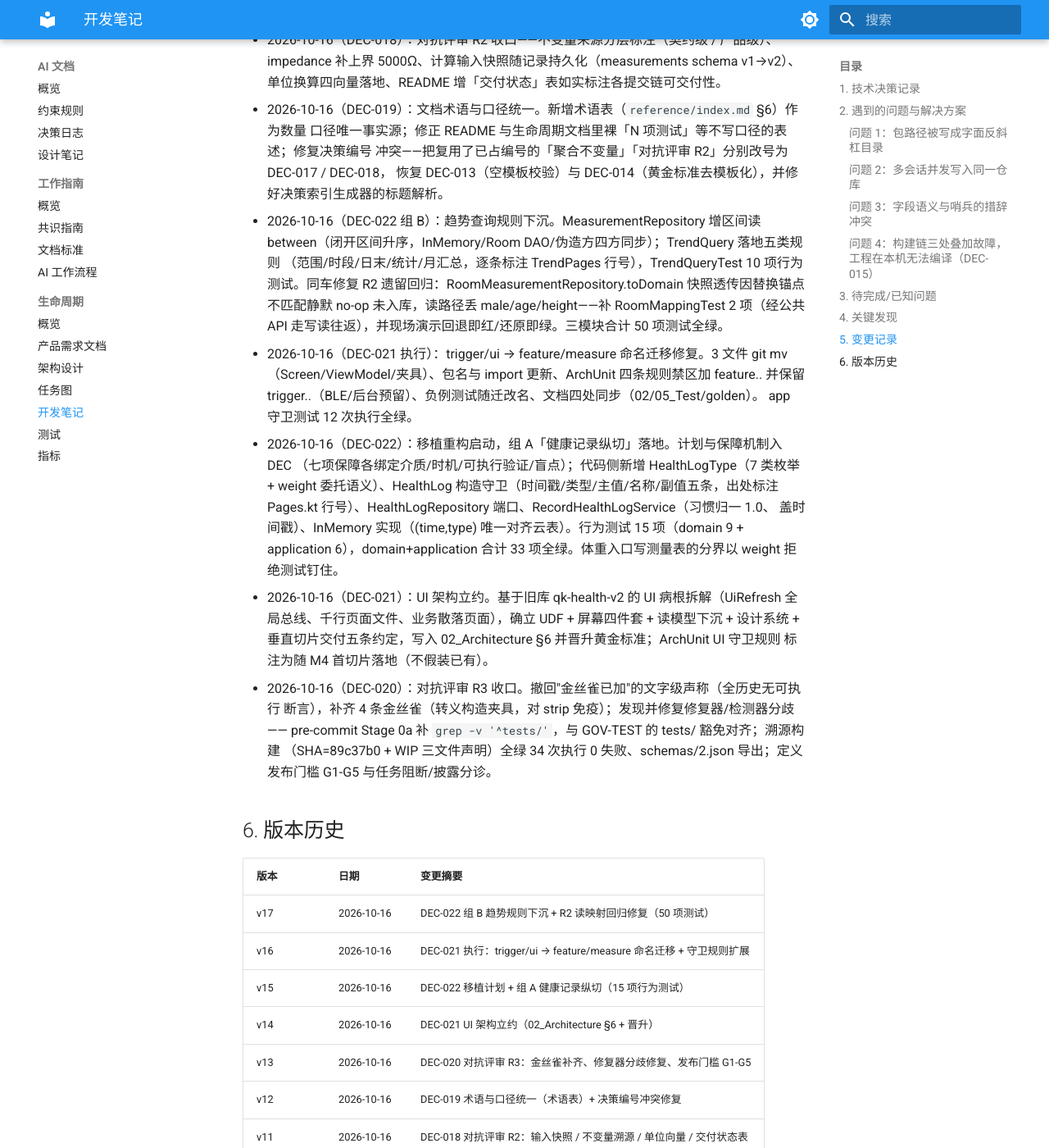
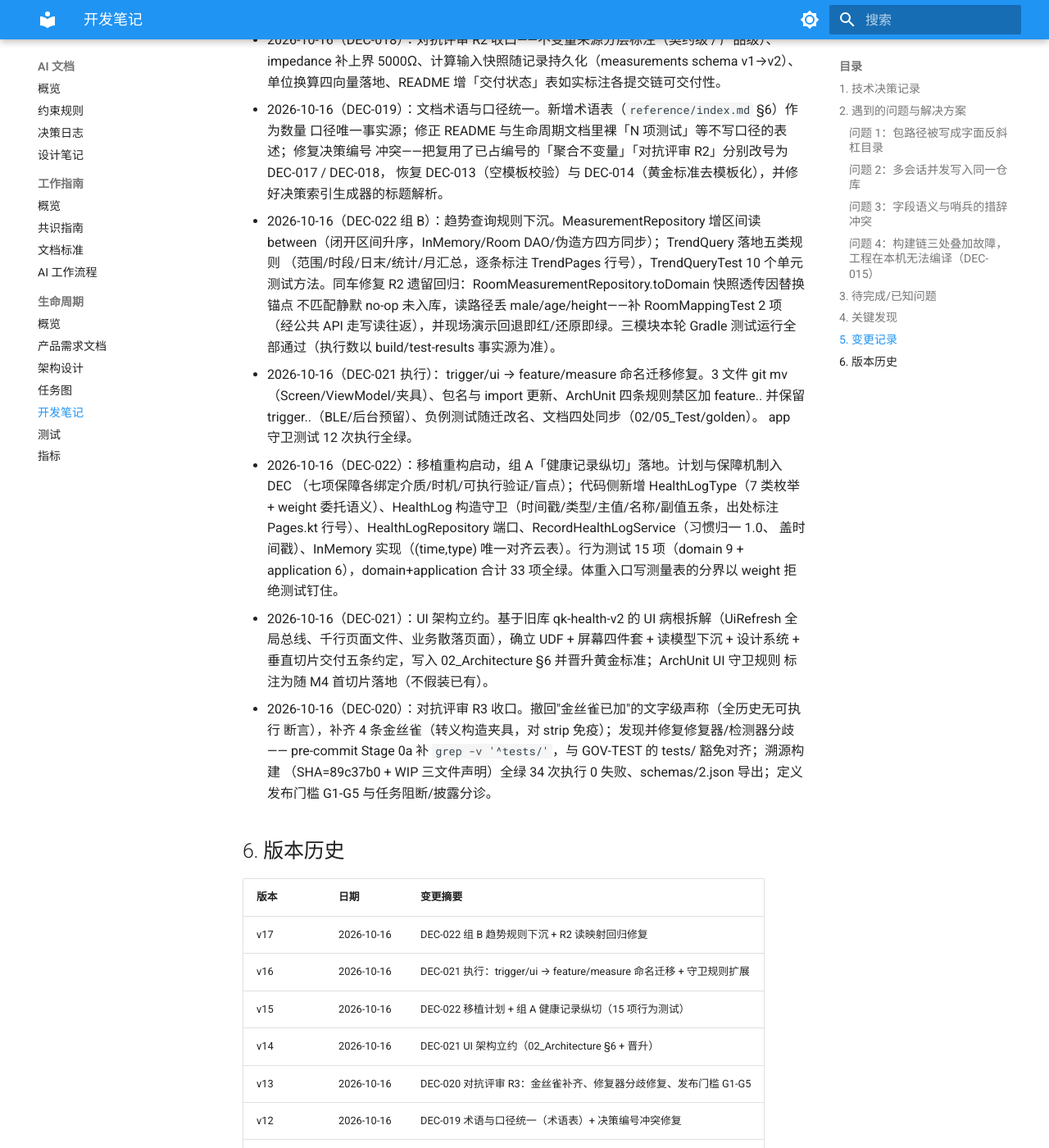
Before and after one commit to zerophix/lightweigh, an MkDocs documentation site: the page built from docs/ai/lifecycle/04_DevNotes.md, in a window 1280 px wide and 1400 px high, scrolled down 3646 px. Shown: the whole window at 82% size. Built offline with MkDocs 1.6.1 and Material for MkDocs 9.7.7, drawn with Linux system fonts in a browser that asks for light colours.

Commit message:
docs(devnotes): use canonical quantity terms in v17 record
The terminology drift guard failed on two bare count phrases
("50 测试") in the DevNotes v17 entry; the figure itself mixed
stale variant test-results. Rewritten to canonical terms (unit test
methods, execution counts sourced from build/test-results) and the
reflection records the lesson.

```diff
--- a/docs/ai/lifecycle/04_DevNotes.md
+++ b/docs/ai/lifecycle/04_DevNotes.md
@@ -121,10 +121,11 @@
   恢复 DEC-013（空模板校验）与 DEC-014（黄金标准去模板化），并修好决策索引生成器的标题解析。
 - 2026-10-16（DEC-022 组 B）：趋势查询规则下沉。MeasurementRepository 增区间读
   between（闭开区间升序，InMemory/Room DAO/伪造方四方同步）；TrendQuery 落地五类规则
-  （范围/时段/日末/统计/月汇总，逐条标注 TrendPages 行号），TrendQueryTest 10 项行为
-  测试。同车修复 R2 遗留回归：RoomMeasurementRepository.toDomain 快照透传因替换锚点
+  （范围/时段/日末/统计/月汇总，逐条标注 TrendPages 行号），TrendQueryTest 10 个单元
+  测试方法。同车修复 R2 遗留回归：RoomMeasurementRepository.toDomain 快照透传因替换锚点
   不匹配静默 no-op 未入库，读路径丢 male/age/height——补 RoomMappingTest 2 项（经公共
-  API 走写读往返），并现场演示回退即红/还原即绿。三模块合计 50 项测试全绿。
+  API 走写读往返），并现场演示回退即红/还原即绿。三模块本轮 Gradle 测试运行全部通过（执行数以
+  build/test-results 事实源为准）。
 
 - 2026-10-16（DEC-021 执行）：trigger/ui → feature/measure 命名迁移修复。3 文件 git mv
   （Screen/ViewModel/夹具）、包名与 import 更新、ArchUnit 四条规则禁区加 feature.. 并保留
@@ -152,7 +153,7 @@
 
 | 版本 | 日期 | 变更摘要 |
 |------|------|---------|
-| v17 | 2026-10-16 | DEC-022 组 B 趋势规则下沉 + R2 读映射回归修复（50 项测试） |
+| v17 | 2026-10-16 | DEC-022 组 B 趋势规则下沉 + R2 读映射回归修复 |
 | v16 | 2026-10-16 | DEC-021 执行：trigger/ui → feature/measure 命名迁移 + 守卫规则扩展 |
 | v15 | 2026-10-16 | DEC-022 移植计划 + 组 A 健康记录纵切（15 项行为测试） |
 | v14 | 2026-10-16 | DEC-021 UI 架构立约（02_Architecture §6 + 晋升） |
--- a/mkdocs.yml
+++ b/mkdocs.yml
@@ -222,6 +222,7 @@ plugins:
 
 
 
+
 nav:
   - 首页: index.md
 
```
Also changed, not shown: README.md (+1 -0 lines).
